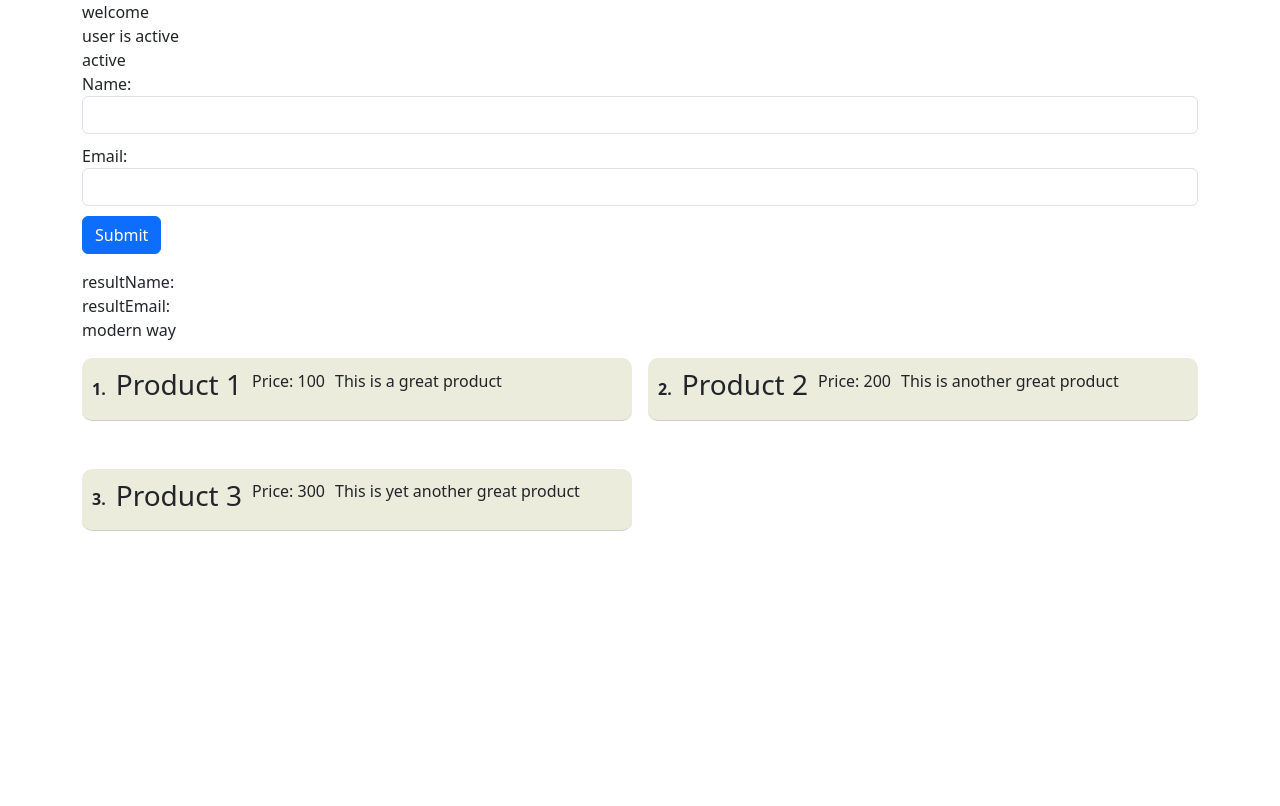
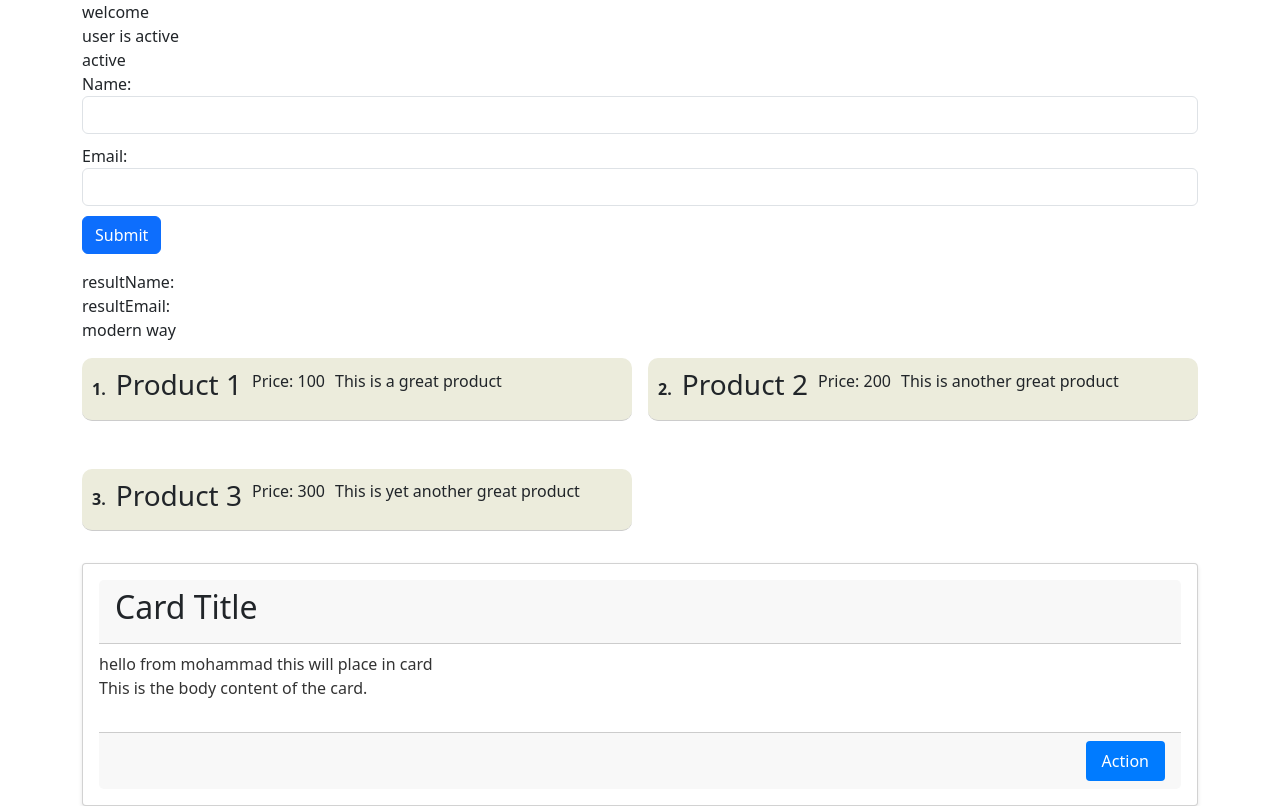
Before and after one commit to mohammadshakouri/Angular, an Angular app in the folder client/: page / in a window 1280 px wide. Built offline with nearby package versions, Linux system fonts and the light colour scheme.

Commit message:
add ngContent to card component and use it in app.html

```diff
--- a/client/src/app/app.html
+++ b/client/src/app/app.html
@@ -1,23 +1,25 @@
 <div class="container">
-    @if(isAuthenticated){
+  @if (isAuthenticated) {
     <div>welcome</div>
     @switch (userStatus) {
-            @case ("active") {
+      @case ('active') {
         <div>user is active</div>
       }
-            @case ("disabled") {
+      @case ('disabled') {
         <div>user is disabled</div>
       }
       @default {
         <div>unknown status</div>
       }
     }
-        <div>{{userStatus}}</div>
-    }
-    @else {
+    <div>{{ userStatus }}</div>
+  } @else {
     <div>please login</div>
   }
-<my-form>
-</my-form>
+  <my-form> </my-form>
   <products-list></products-list>
+  <card>
+    <div>hello from mohammad this will place in card</div>
+    <p>This is the body content of the card.</p>
+  </card>
 </div>
--- a/client/src/app/app.ts
+++ b/client/src/app/app.ts
@@ -1,10 +1,11 @@
 import { Component, signal } from '@angular/core';
 import { ProductsList } from "./components/products-list/products-list";
 import { MyForm } from './components/my-form/my-form';
+import { Card } from "./components/card/card";
 
 @Component({
   selector: 'app-root',
-  imports: [ProductsList,MyForm],
+  imports: [ProductsList, MyForm, Card],
   templateUrl: './app.html',
   styleUrls: ['./app.scss']
 })
--- /dev/null
+++ b/client/src/app/components/card/card.html
@@ -0,0 +1,11 @@
+<div class="card">
+  <div class="card-header">
+    <h2>Card Title</h2>
+  </div>
+  <div class="card-content">
+    <ng-content></ng-content>
+  </div>
+  <div class="card-footer">
+    <button class="btn btn-primary">Action</button>
+  </div>
+</div>
--- /dev/null
+++ b/client/src/app/components/card/card.scss
@@ -0,0 +1,28 @@
+.card {
+  background-color: #fff;
+  border-radius: 4px;
+  box-shadow: 0 2px 4px rgba(0, 0, 0, 0.1);
+  padding: 16px;
+}
+.card-header {
+  font-size: 1.25rem;
+  font-weight: 500;
+  margin-bottom: 8px;
+}
+.card-content {
+  font-size: 1rem;
+  color: #333;
+}
+.card-footer {
+  margin-top: 16px;
+  display: flex;
+  justify-content: flex-end;
+}
+.card-footer button {
+  background-color: #007bff;
+  color: #fff;
+  border: none;
+  padding: 8px 16px;
+  border-radius: 4px;
+  cursor: pointer;
+}
```
Also changed, not shown: client/src/app/components/card/card.ts (added, +11 -0 lines), 1 other file (tests, documents, lock files or other folders). Lines whose indentation alone changed are shown as unchanged.
